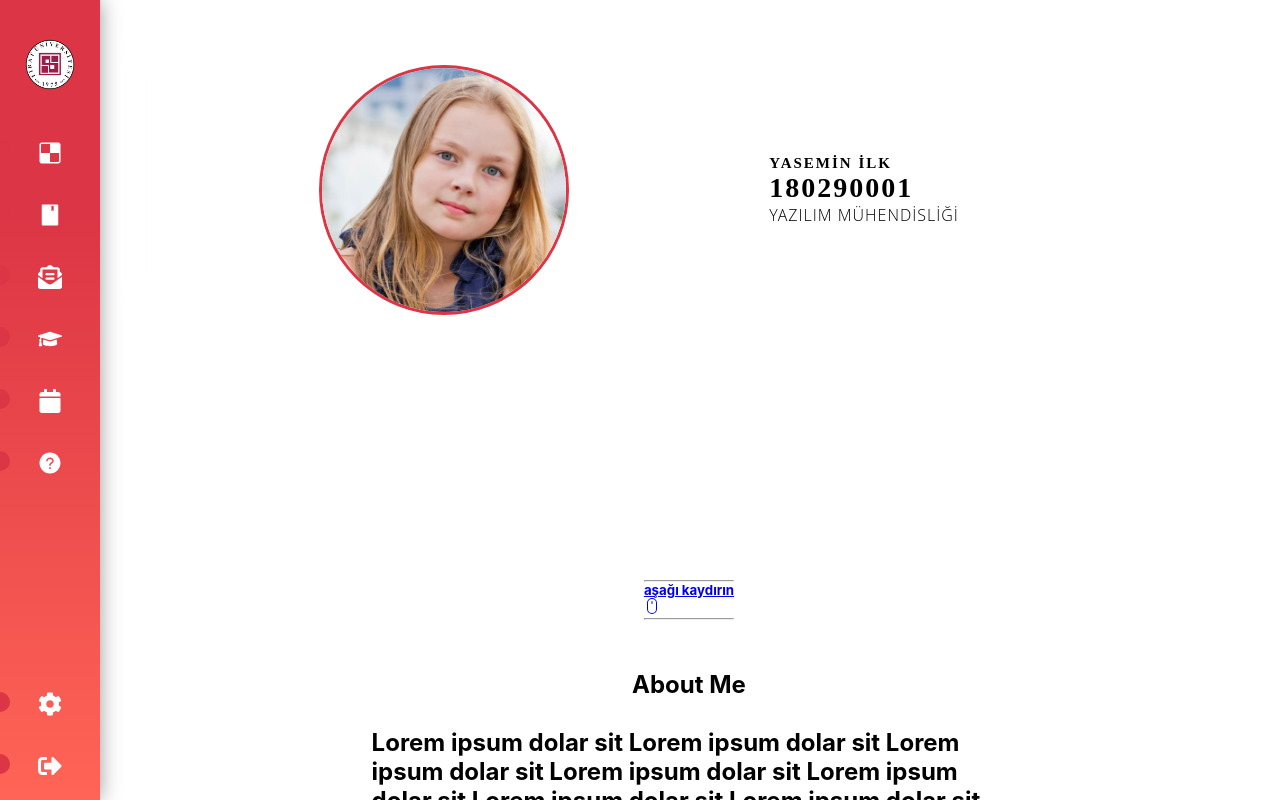
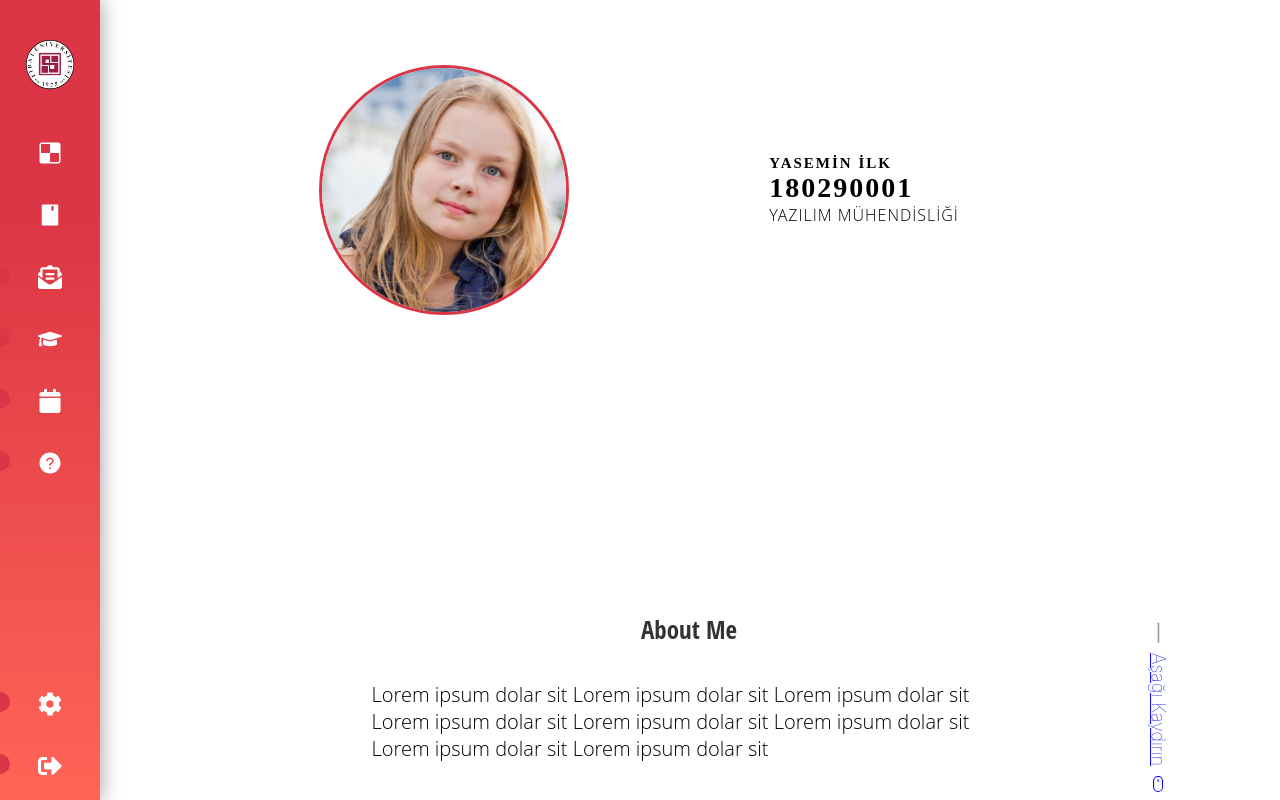
Before and after one commit to Atlantis-Takimi/Atlantis-Frontend, a React (Create React App) app in the folder frontend/: page /profile in a window 1280 px wide. Shown: the top 800 px of the page. Built offline with nearby package versions, Linux system fonts and the light colour scheme.

Commit message:
Update profile page

```diff
--- a/frontend/src/Pages/Profile/Profile.jsx
+++ b/frontend/src/Pages/Profile/Profile.jsx
@@ -35,7 +35,7 @@ function Profile() {
             Lorem ipsum dolar sit Lorem ipsum dolar sit
           </p>
         </h2>
-
+        <br></br><br></br><br></br><br></br><br></br>
         <div className='button-container'>
           <a href='#about' className='btn-pri'>
             Düzenle
--- a/frontend/src/Pages/Profile/profile.css
+++ b/frontend/src/Pages/Profile/profile.css
@@ -43,12 +43,18 @@
 }
 
 .header-container img {
+    /* position: relative;
+    display: flex; */
+    /* justify-content: center;
+    align-items: center; */
+    /* position: absolute; */
     height: 250px;
     width: 250px;
     border-radius: 50%;
     border: 3px solid rgba(108, 161, 197);
     transform: translate(-200px);
-
+    /* opacity: 0;
+    animation: fade-in 1s ease 1 0.5s forwards; */
 }
 
 
@@ -81,20 +87,65 @@
 }
 
 .home-container .button-container .btn-pri  {
+    padding-top: 20%;
     border-radius: 34px;
     border: none;
     color: white;
     font-size: 16px;
-    padding: 11px 26px 11px 26px;
+    padding: 11px 26px 11px 30px;
     background: linear-gradient(180deg, #DC3545 26.71%, #FF6456 99.36%);
     box-shadow: 0px 20px 24px 3px rgba(251, 161, 40, 0.42);
-}
+  }
 
-.home-container .button-container .btn-pri:hover {
+  .home-container .button-container .btn-pri:hover {
     background: white;
     cursor: pointer;
     color: var(--pink);
     border: 1px solid var(--pink);
+  }
+
+
+.home-container h2 span{
+    font-size: 25px;
+    opacity: 0.8;
+    padding-bottom: 5px;
+    border-bottom: 2px solid var(--color-pri);
+    font-family: "Open Sans Condensed", sans-serif;
+}
+
+.home-container h2 p {
+    font-size: 20px;
+    opacity: 1;
+    font-weight: 100;
+    margin-top: 1px;
+    font-family: 'Open Sans', sans-serif;
+}
+
+.scroll-down {
+    transform: rotate(90deg);
+    position: absolute;
+    right: 0;
+    display: flex;
+    justify-content: center;
+    align-items: center;
+    gap: 10px;
+    cursor: pointer;
+}
+
+.scroll-down hr {
+    background-color: blue;
+    width: 20px;
+}
+
+.scroll-down h5{
+    font-size: 18px;
+    text-transform: capitalize;
+    font-weight: 100;
+}
+
+.scroll-down .scroll {
+    transform: rotate(-90deg);
+    font-size: 100;
 }
 
 /* Contact */
```
